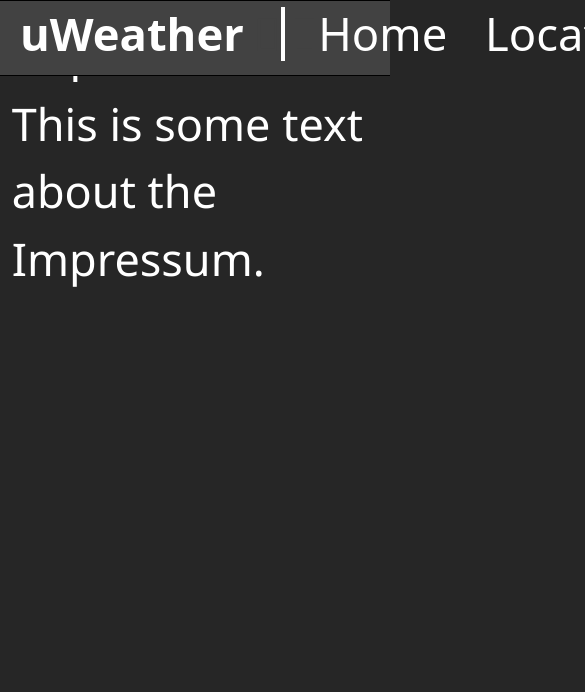
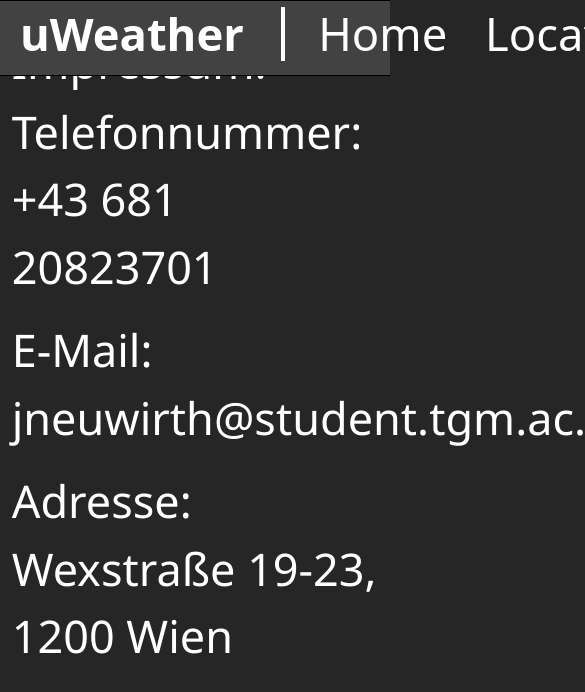
Before and after one commit to lstranskyTGM/uWeatherNG, a plain HTML site: page Website/Impressum.html in a window 390 px wide. Shown: the top 692 px of the page, 585 px wide, since content can reach past the window. Drawn offline with nearby package versions, Linux system fonts and the light colour scheme.

Commit message:
Telephone number updated

```diff
--- a/Website/Impressum.html
+++ b/Website/Impressum.html
@@ -17,9 +17,11 @@
         <h1 style="display:inline;" id="loc"><a href="uWeather.html#Location">Location</a></h1>
       </div>
     </div>
-    <div id="Impressum" style="margin-top: 7%; margin-left: 3%">
+    <div id="Impressum" style="margin-top: 9%; margin-left: 3%">
       <h1>Impressum:</h1>
-      <p>This is some text about the Impressum.</p>
+      <p>Telefonnummer: +43 681 20823701</p>
+      <p>E-Mail: jneuwirth@student.tgm.ac.at</p>
+      <p>Adresse: Wexstraße 19-23, 1200 Wien</p>
     </div>
   </body>
 </html>
```
